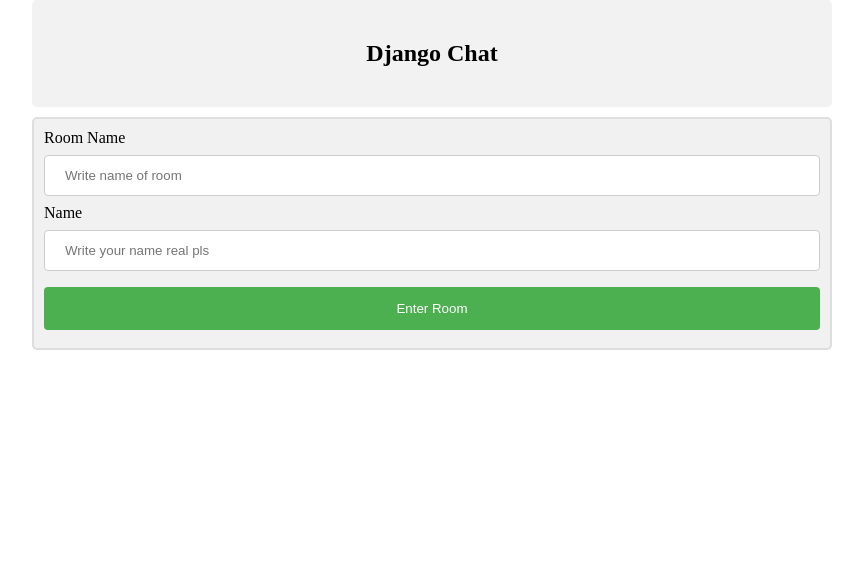
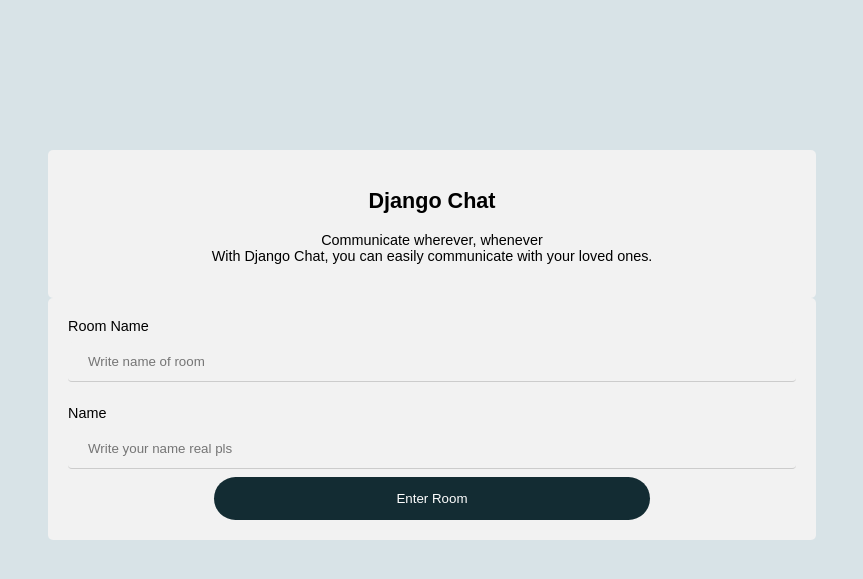
Before and after one commit to DamirBakty/onlinechat.github.io, a Django app: page / in a window 1280 px wide. Shown: the top 579 px of the page, without its empty margins (208-1071 px from the left). Run offline with Django 3.2, Linux system fonts and the light colour scheme.

Commit message:
20.06.2021

```diff
--- a/templates/home.html
+++ b/templates/home.html
@@ -4,55 +4,18 @@
 <meta charset="utf-8">
     <meta http-equiv="X-UA-Compatible" content="IE=edge">
     <meta name="viewport" content="width=device-width,initial-scale=1.0">
+    <link rel="icon" href="<%= BASE_URL %>logo.ico">
     <title>Online chat</title>
 <style>
-body {
+body{
+  width: 60%;
   margin: 0 auto;
-  max-width: 800px;
-  padding: 0 20px;
+  display: block;
+  margin-top: 150px;
+  font-size: 90%;
+  font-family: Arial;
+  background: #D8E3E7;
 }
-
-.container {
-  border: 2px solid #dedede;
-  background-color: #f1f1f1;
-  border-radius: 5px;
-  padding: 10px;
-  margin: 10px 0;
-}
-
-.darker {
-  border-color: #ccc;
-  background-color: #ddd;
-}
-
-.container::after {
-  content: "";
-  clear: both;
-  display: table;
-}
-
-.container img {
-  float: left;
-  max-width: 60px;
-  width: 100%;
-  margin-right: 20px;
-  border-radius: 50%;
-}
-
-.container img.right {
-  float: right;
-  margin-left: 20px;
-  margin-right:0;
-}
-
-.time-right {
-  float: right;
-  color: #aaa;
-}
-
-.time-left {
-  float: left;
-  color: #999;
 }
 </style>
 </head>
@@ -60,6 +23,8 @@ body {
 
 <div align="center">
     <h2>Django Chat</h2>
+    <p>Communicate wherever, whenever <br>
+With Django Chat, you can easily communicate with your loved ones.</p>
 </div>
 
 
@@ -77,7 +42,7 @@ body {
 
     input[type=submit] {
     width: 100%;
-    background-color: #4CAF50;
+    background-color: #132C33;
     color: white;
     padding: 14px 20px;
     margin: 8px 0;
@@ -87,7 +52,7 @@ body {
     }
 
     input[type=submit]:hover {
-    background-color: #45a049;
+    background-color: #126E82;
     }
 
     div {
@@ -100,10 +65,11 @@ body {
     <form id="post-form" method="POST" action="checkview">
         {% csrf_token %}
         <label>Room Name</label>
-        <input v-model="message" type="text" placeholder="Write name of room" name="room_name" id="room_name" width="100px" />
+        <input v-model="message" type="text" placeholder="Write name of room" name="room_name" id="room_name" width="100px" style=" border-style: none; border-bottom-style: solid; outline: none; background: #f2f2f2" />
+        <hr style="border-style: none;">
         <label>Name</label>
-        <input v-model="message" type="text" placeholder="Write your name real pls" name="username" id="username" width="100px" />
-        <input type="submit" value="Enter Room">
+        <input v-model="message" type="text" placeholder="Write your name real pls" name="username" id="username" width="100px" style=" border-style: none; border-bottom-style: solid; outline: none; background: #f2f2f2 "  />
+        <input type="submit" value="Enter Room" style="border-radius: 25px; width: 60%; background: #132C33; margin: 0 auto; display: block;">
     </form>
 </div>
 
```
Also changed, not shown: templates/room.html (+17 -16 lines), db.sqlite3.
